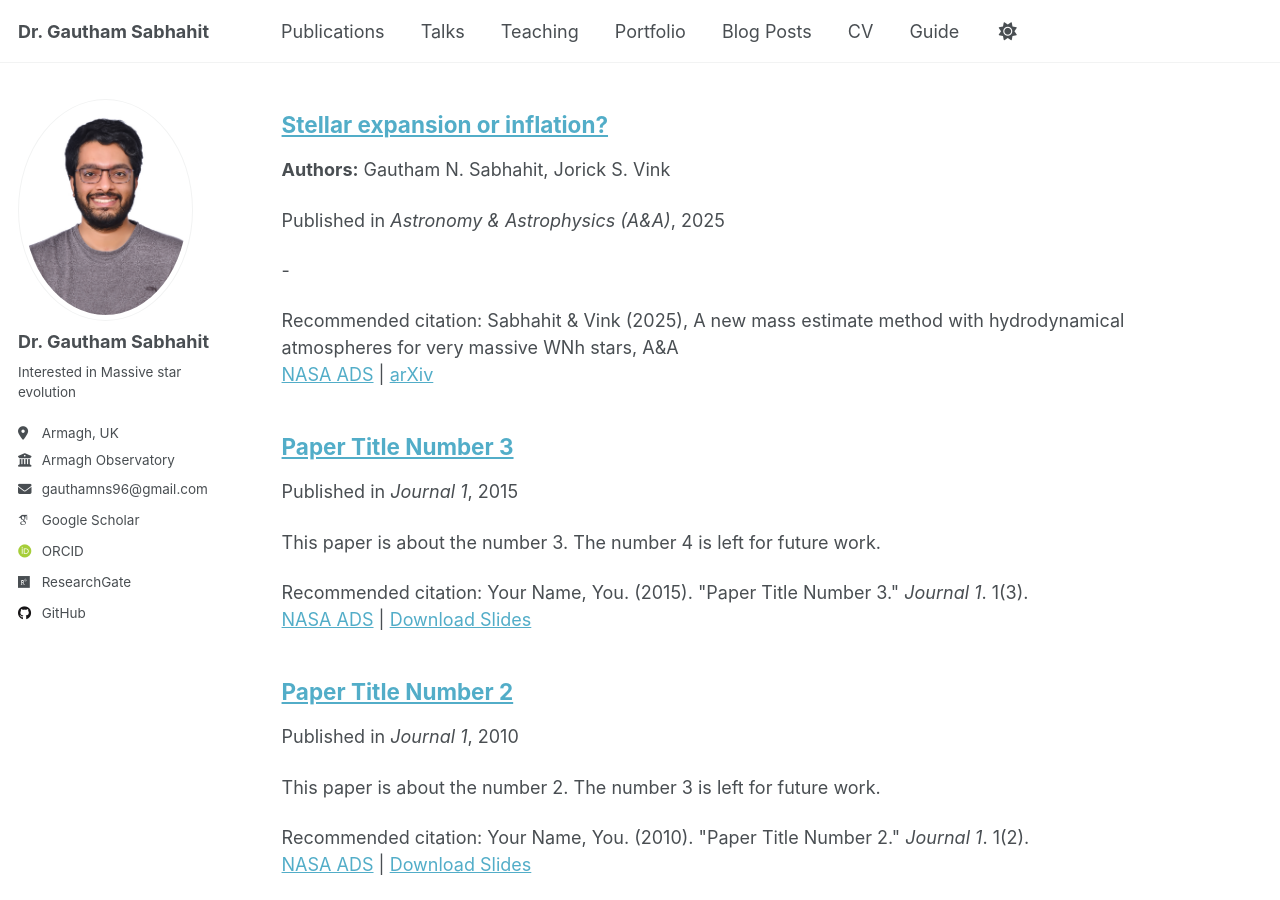
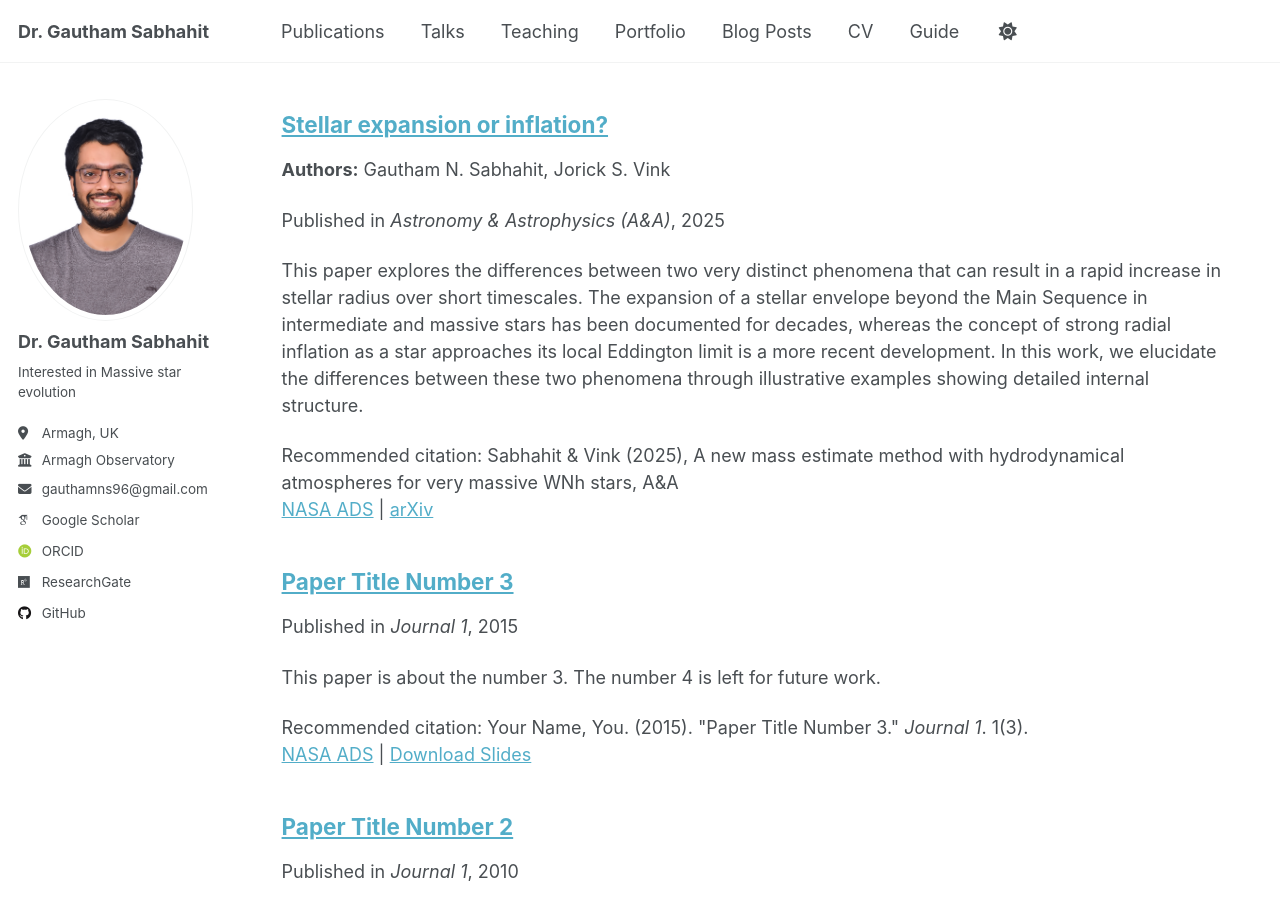
Before and after one commit to Mdot-com/mdot.com, a Jekyll site: the page built from _pages/publications.html, in a window 1280 px wide and 900 px high, scrolled down 635 px. Built offline with Jekyll 4.4.1, drawn with Linux system fonts in a browser that asks for light colours; some web fonts are replaced.

Commit message:
Update 2025-01-01-Inflation_expansion.md

```diff
--- a/_publications/2025-01-01-Inflation_expansion.md
+++ b/_publications/2025-01-01-Inflation_expansion.md
@@ -3,7 +3,7 @@ title: "Stellar expansion or inflation? "
 collection: publications
 category: manuscripts
 permalink: /publication/2025-01-01-Inflation_expansion
-excerpt: '-'
+excerpt: 'This paper explores the differences between two very distinct phenomena that can result in a rapid increase in stellar radius over short timescales. The expansion of a stellar envelope beyond the Main Sequence in intermediate and massive stars has been documented for decades, whereas the concept of strong radial inflation as a star approaches its local Eddington limit is a more recent development. In this work, we elucidate the differences between these two phenomena through illustrative examples showing detailed internal structure.'
 date: 2025-01-01
 venue: 'Astronomy & Astrophysics (A&A)'
 paperurl: 'https://ui.adsabs.harvard.edu/abs/2025A%26A...693A..10S/abstract'
```
